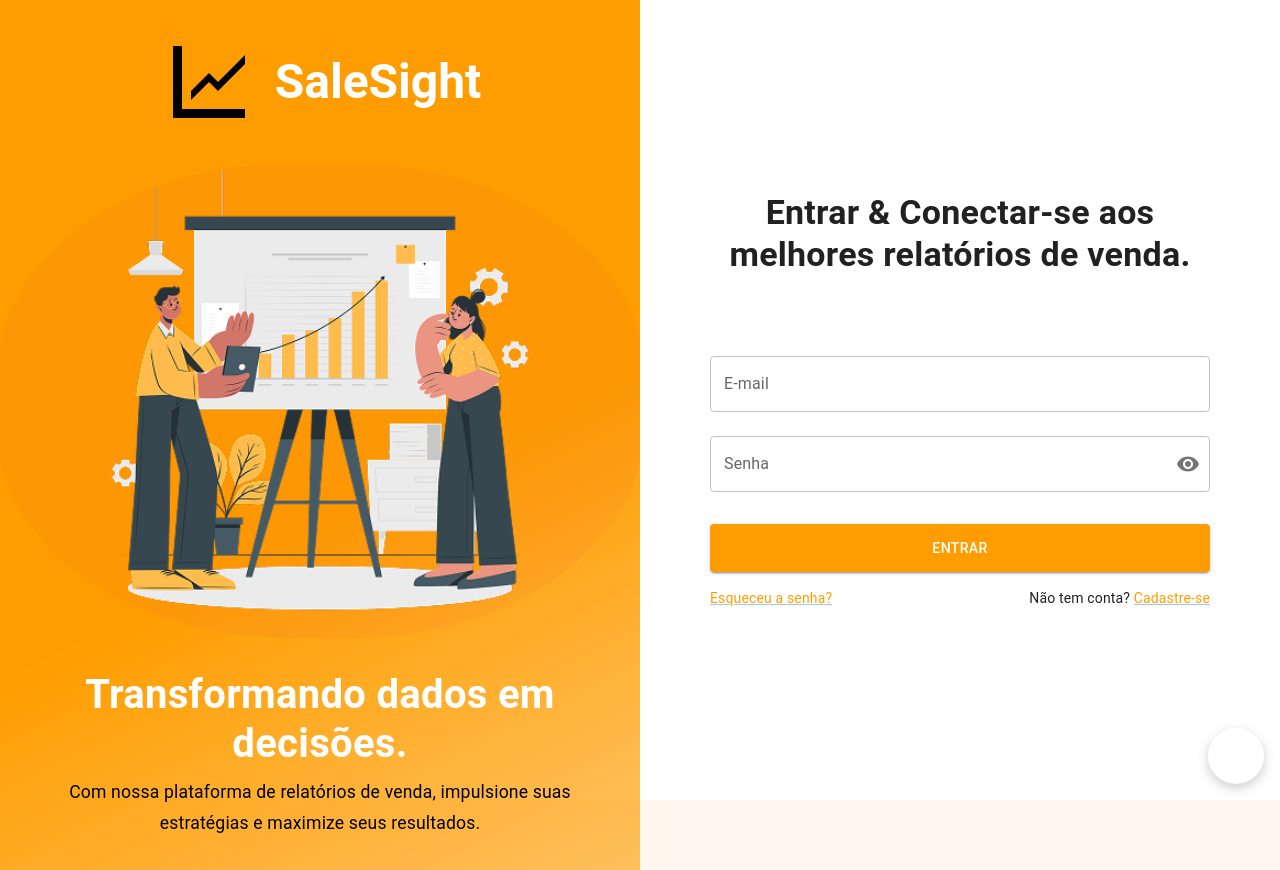
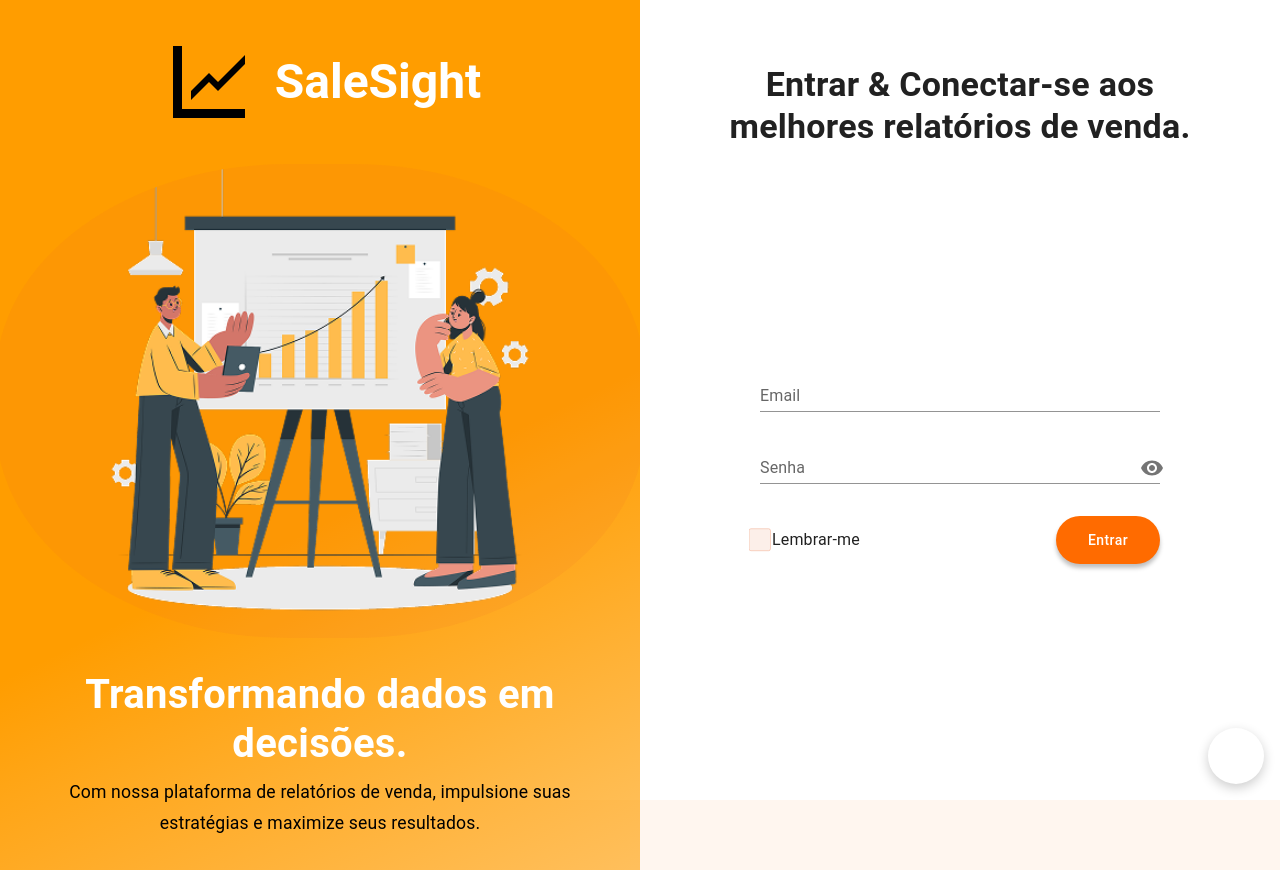
Before and after one commit to LuizFli/SA3Fase, a React (Vite) app in the folder Front_end/: page / in a window 1280 px wide. Built offline with nearby package versions, Linux system fonts and the light colour scheme; some icons are missing.

Commit message:
ajeitando a page login

```diff
--- a/Front_end/src/components/LoginForm.jsx
+++ b/Front_end/src/components/LoginForm.jsx
@@ -10,20 +10,78 @@ import {
     FormControl,
     InputAdornment,
     IconButton,
-    Link,
     Typography,
-    CircularProgress
+    FormControlLabel,
+    Checkbox,
 } from '@mui/material';
 import { Visibility, VisibilityOff } from '@mui/icons-material';
+import { styled } from '@mui/material/styles';
 
-// Schema de validação
+const CustomCheckbox = styled(Checkbox)(() => ({
+    padding: 0,
+    '&:hover': {
+        backgroundColor: 'transparent',
+    },
+    '& svg': {
+        width: 23,
+        height: 24,
+    },
+    '& input': {
+        display: 'none',
+    },
+}));
+
+const icon = (
+    <Box
+        component="svg"
+        xmlns="http://www.w3.org/2000/svg"
+        width="23"
+        height="24"
+        viewBox="0 0 23 24"
+    >
+        <rect
+            y="0.71875"
+            width="21.5243"
+            height="22"
+            rx="2"
+            fill="#E65F2B"
+            fillOpacity="0.10"
+            stroke="#E65F2B"
+            strokeOpacity="0.25"
+        />
+    </Box>
+);
+
+const checkedIcon = (
+    <Box
+        component="svg"
+        xmlns="http://www.w3.org/2000/svg"
+        width="23"
+        height="24"
+        viewBox="0 0 23 24"
+    >
+        <rect
+            y="0.71875"
+            width="21.5243"
+            height="22"
+            rx="2"
+            fill="#E65F2B"
+            fillOpacity="0.10"
+            stroke="#E65F2B"
+            strokeOpacity="0.25"
+        />
+        <path
+            d="M4.8916 11.1731L9.16089 15.5367L16.6321 7.90039"
+            stroke="#E65F2B"
+            strokeWidth="1.5"
+            fill="none"
+        />
+    </Box>
+);
+
 const LoginSchema = Yup.object().shape({
-    email: Yup.string()
-        .email('E-mail inválido')
-        .required('E-mail é obrigatório'),
-    password: Yup.string()
-        .min(6, 'Senha deve ter no mínimo 6 caracteres')
-        .required('Senha é obrigatória')
+    email: Yup.string().required('Usuário é obrigatório'),
+    password: Yup.string().min(6, 'Senha deve ter no mínimo 6 caracteres').required('Senha é obrigatória'),
 });
 
 export default function LoginForm() {
@@ -43,9 +101,9 @@ export default function LoginForm() {
     };
 
     return (
-        <Box sx={{ width: '100%', mt: 4 }}>
+        <Box sx={{ width: '100%' }}>
             <Formik
-                initialValues={{ email: '', password: '' }}
+                initialValues={{ email: '', password: '', remember: false }}
                 validationSchema={LoginSchema}
                 onSubmit={handleSubmit}
             >
@@ -55,8 +113,8 @@ export default function LoginForm() {
                             <Field
                                 as={TextField}
                                 name="email"
-                                label="E-mail"
-                                variant="outlined"
+                                label="Email"
+                                variant="standard"
                                 fullWidth
                                 autoComplete="username"
                                 error={touched.email && Boolean(errors.email)}
@@ -70,7 +128,7 @@ export default function LoginForm() {
                                 name="password"
                                 label="Senha"
                                 type={showPassword ? 'text' : 'password'}
-                                variant="outlined"
+                                variant="standard"
                                 fullWidth
                                 autoComplete="current-password"
                                 error={touched.password && Boolean(errors.password)}
@@ -85,50 +143,56 @@ export default function LoginForm() {
                                                 {showPassword ? <VisibilityOff /> : <Visibility />}
                                             </IconButton>
                                         </InputAdornment>
-                                    )
+                                    ),
                                 }}
                             />
                         </FormControl>
 
+                        <Box
+                            sx={{
+                                mt: 3,
+                                display: 'flex',
+                                justifyContent: 'space-between',
+                                alignItems: 'center',
+                            }}
+                        >
+                            <FormControlLabel
+                                control={
+                                    <Field
+                                        as={CustomCheckbox}
+                                        name="remember"
+                                        icon={icon}
+                                        checkedIcon={checkedIcon}
+                                    />
+                                }
+                                label=' Lembrar-me'
+                            />
+
+                            <Button
+                                type="submit"
+                                variant="contained"
+                                disabled={isSubmitting || loading}
+                                sx={{
+                                    px: 4,
+                                    py: 1.5,
+                                    borderRadius: '30px',
+                                    backgroundColor: '#FF6B00',
+                                    boxShadow: '0px 4px 4px rgba(0, 0, 0, 0.25)',
+                                    textTransform: 'none',
+                                    '&:hover': {
+                                        backgroundColor: '#e65900',
+                                    },
+                                }}
+                            >
+                                Entrar
+                            </Button>
+                        </Box>
+
                         {error && (
-                            <Typography color="error" variant="body2" sx={{ mt: 1 }}>
+                            <Typography color="error" variant="body2" sx={{ mt: 2 }}>
                                 {error}
                             </Typography>
                         )}
-
-                        <Button
-                            type="submit"
-                            fullWidth
-                            variant="contained"
-                            disabled={isSubmitting || loading}
-                            sx={{
-                                mt: 3,
-                                mb: 2,
-                                py: 1.5,
-                                backgroundColor: '#FF9D00',
-                                '&:hover': {
-                                    backgroundColor: '#E67F00',
-                                }
-                            }}
-                        >
-                            {isSubmitting || loading ? (
-                                <CircularProgress size={24} color="inherit" />
-                            ) : (
-                                'Entrar'
-                            )}
-                        </Button>
-
-                        <Box sx={{ display: 'flex', justifyContent: 'space-between' }}>
-                            <Link href="/forgot-password" variant="body2" sx={{ color: '#FF9D00' }}>
-                                Esqueceu a senha?
-                            </Link>
-                            <Typography variant="body2">
-                                Não tem conta?{' '}
-                                <Link href="/register" variant="body2" sx={{ color: '#FF9D00' }}>
-                                    Cadastre-se
-                                </Link>
-                            </Typography>
-                        </Box>
                     </Form>
                 )}
             </Formik>
--- a/Front_end/src/pages/LoginPage.jsx
+++ b/Front_end/src/pages/LoginPage.jsx
@@ -103,42 +103,55 @@ export default function LoginPage() {
                     </Box>
                 </Grid>
 
-                {/* Lado direito */}
                 <Grid
                     size={6}
                     sx={{
                         display: 'flex',
                         flexDirection: 'column',
-                        justifyContent: 'center',
-                        alignItems: 'center',
                         height: '100vh',
                         px: 2,
-                        backgroundColor: 'background.paper'
+                        backgroundColor: 'background.paper',
                     }}
                 >
-                    <Box sx={{
-                        width: '100%',
-                        maxWidth: 500,
-                        display: 'flex',
-                        flexDirection: 'column',
-                        alignItems: 'center'
-                    }}>
+                    <Box
+                        sx={{
+                            width: '100%',
+                            maxWidth: 500,
+                            mx: 'auto',
+                            mt: 8, // coloca o título mais pra cima
+                            textAlign: 'center',
+                        }}
+                    >
                         <Typography
                             variant="h4"
                             sx={{
                                 fontWeight: 'bold',
-                                textAlign: 'center',
-                                mb: 4,
-                                color: 'text.primary'
+                                color: 'text.primary',
                             }}
                         >
                             Entrar & Conectar-se aos melhores relatórios de venda.
                         </Typography>
+                    </Box>
 
+                    <Box
+                        sx={{
+                            width: '100%',
+                            maxWidth: 400,
+                            flexGrow: 1,
+                            display: 'flex',
+                            flexDirection: 'column',
+                            // justifyContent: 'center',
+                            paddingTop: 25,
+                            alignItems: 'center',
+                            mx: 'auto',
+                        }}
+                    >
                         <LoginForm />
                     </Box>
+
                     <FloatingChatButton />
                 </Grid>
+
             </Grid>
         </AuthProvider>
     );
```
